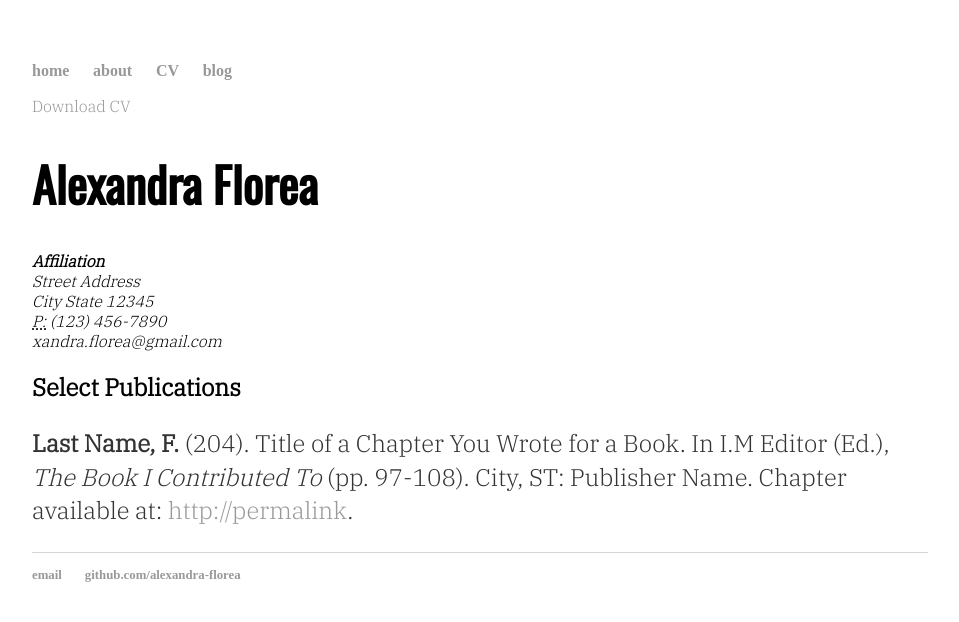
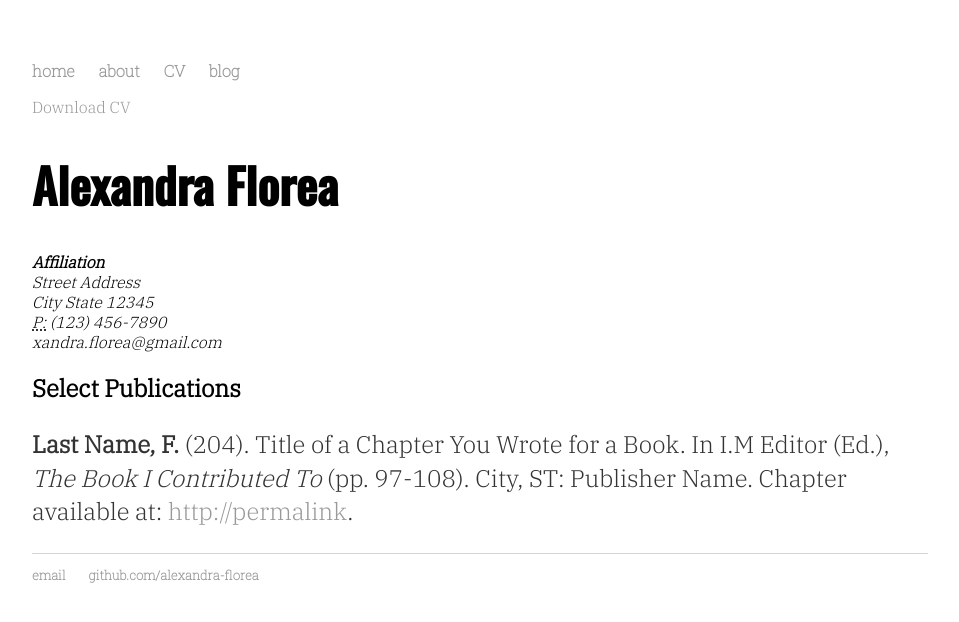
Before and after one commit to alexandra-florea/alexandra-florea.github.io, a Jekyll site: the page built from cv/index.html, in a window 1280 px wide. Shown: the top 622 px of the page, without its empty margins (160-1119 px from the left). Built offline with Jekyll 4.4.1, drawn with Linux system fonts in a browser that asks for light colours.

Commit message:
Update default.html

```diff
--- a/_layouts/default.html
+++ b/_layouts/default.html
@@ -3,7 +3,7 @@
 	<head>
 		<title>{{ page.title }}</title>
 		<!-- link to main stylesheet -->
-		<link href="https://fonts.googleapis.com/css?family=IBM+Plex+Serif:300|Oswald" rel="stylesheet" type="text/css">
+		<link href="https://fonts.googleapis.com/css?family=IBM+Plex+Serif:300|Oswald:500|Roboto+Slab:100" rel="stylesheet" type="text/css">
 		<link type="text/css" rel="stylesheet" href="/css/main.css">
 		<!-- <link href="https://fonts.googleapis.com/css?family=IBM+Plex+Serif:300|Oswald" rel="stylesheet" type="text/css" href="/css/main.css">-->
 	</head>
```
